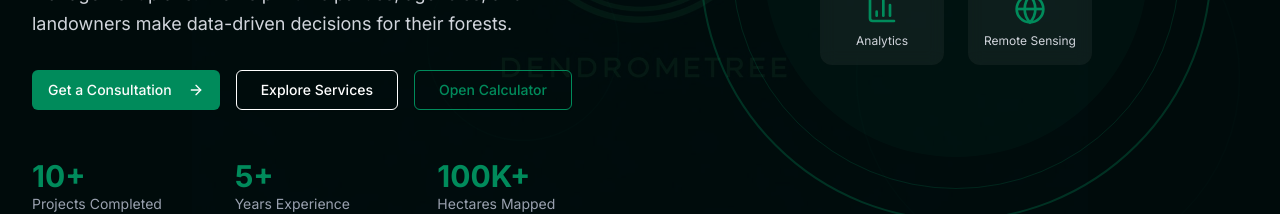
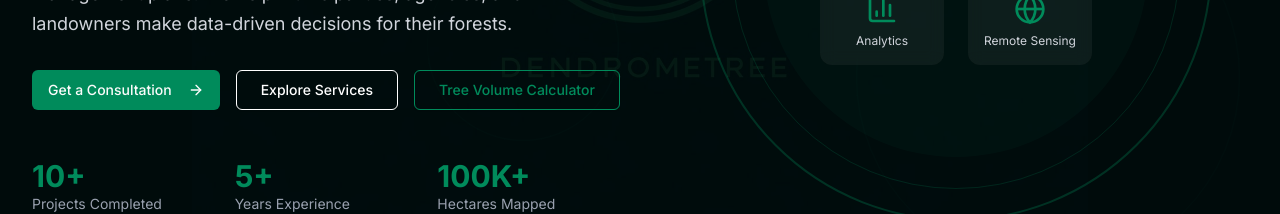
Before and after one commit to Altin3/Dendrometree, a Next.js app: page / in a window 1280 px wide. Shown: the part 451-665 px from the top of the page. Built offline with nearby package versions, Linux system fonts and the light colour scheme.

Commit message:
Update hero.tsx

```diff
--- a/components/hero.tsx
+++ b/components/hero.tsx
@@ -69,7 +69,7 @@ export function Hero() {
     className="bg-transparent border-primary text-primary hover:bg-primary/10 hover:text-primary"
   >
     <Link href="/tree-volume-calculator">
-      Open Calculator
+     Tree Volume Calculator
     </Link>
   </Button>
 </div>
```
